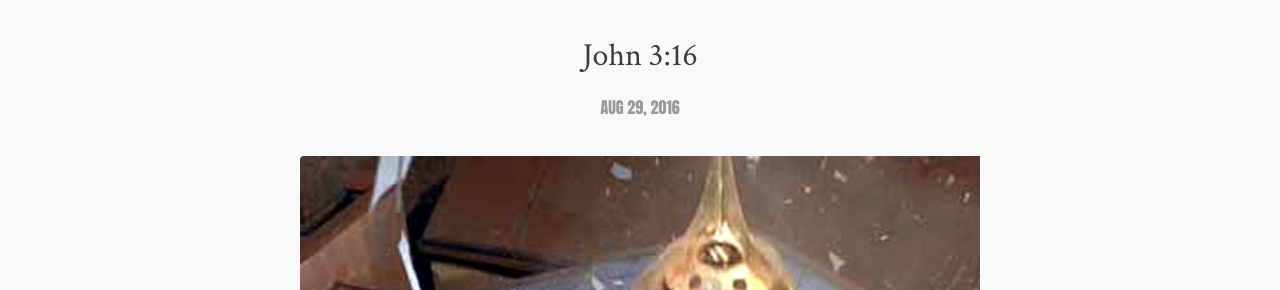
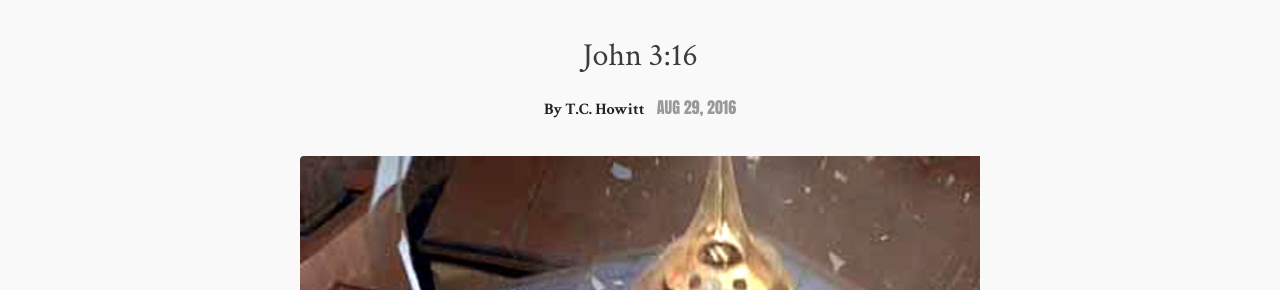
Before and after one commit to flashlightministries/oilforlight, a Jekyll site: the page built from _posts/2016-08-29-willy-wonka-false.md, in a window 1280 px wide. Shown: the part 154-444 px from the top of the page. Built offline with Jekyll 4.4.1, drawn with Linux system fonts in a browser that asks for light colours; nearby versions of some CDN libraries.

Commit message:
Update post.html

```diff
--- a/_layouts/post.html
+++ b/_layouts/post.html
@@ -11,7 +11,7 @@
         <h1>{{page.title}}</h1>
         {% if page.passage%}<h3>{{ page.passage }}</h3>{% endif %}
         <p class="small">
-          <!-- <span class="author">By {{page.author}}</span> -->
+          <span class="author">By {{page.author}}</span>
           <span class="date">{{page.date | date: "%b %d, %Y" }}</span>
         </p>
 
```
